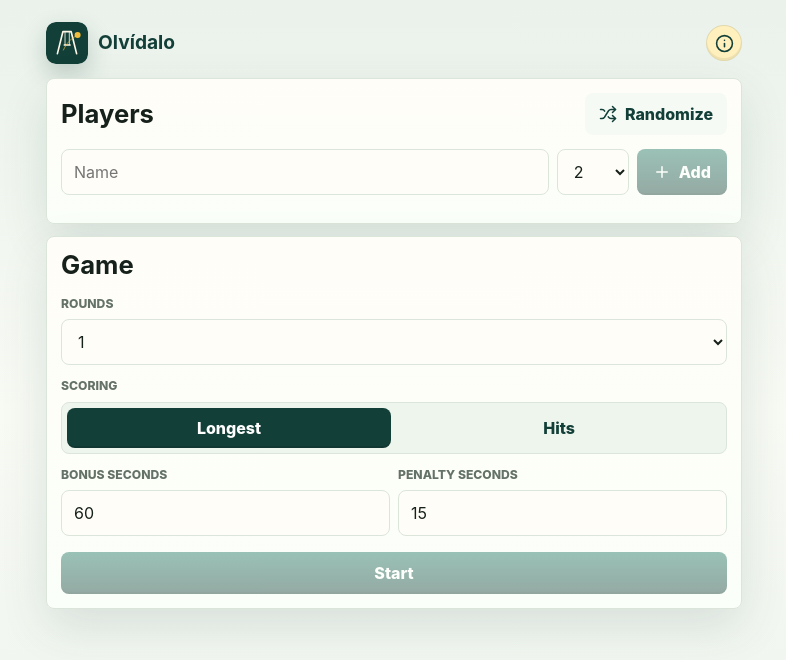
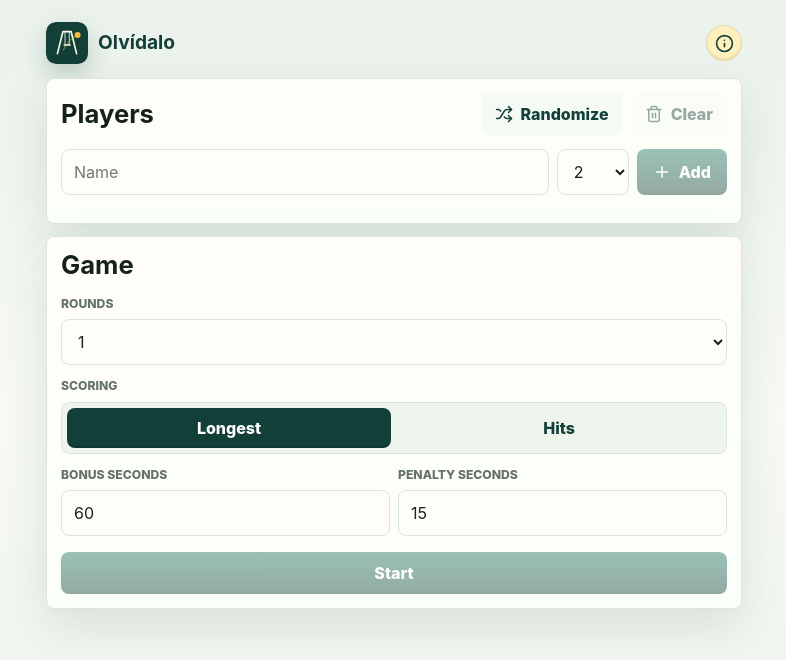
Before and after one commit to tristanmott1/olvidalo, a React (Vite) app: page / in a window 1280 px wide. Shown: the top 660 px of the page, without its empty margins (246-1032 px from the left). Built offline with nearby package versions, Linux system fonts and the light colour scheme.

Commit message:
Cleaned up player editing

```diff
--- a/src/App.tsx
+++ b/src/App.tsx
@@ -1,6 +1,5 @@
 import {
   ArrowDown,
-  ArrowUp,
   GripVertical,
   Info,
   Pause,
@@ -17,6 +16,7 @@ import {
   type PointerEvent as ReactPointerEvent,
   useEffect,
   useMemo,
+  useRef,
   useState,
 } from "react";
 
@@ -391,6 +391,7 @@ function App() {
   const [leaderboardTab, setLeaderboardTab] = useState<LeaderboardTab>("overall");
   const [draggingPlayerId, setDraggingPlayerId] = useState<string | null>(null);
   const [now, setNow] = useState(Date.now());
+  const draftNameInputRef = useRef<HTMLInputElement>(null);
 
   useEffect(() => {
     localStorage.setItem(PLAYERS_KEY, JSON.stringify(players));
@@ -484,6 +485,7 @@ function App() {
     ]);
     setDraftName("");
     setDraftOutLimit(DEFAULT_OUT_LIMIT);
+    draftNameInputRef.current?.focus();
   }
 
   function updatePlayer(playerId: string, updates: Partial<Player>) {
@@ -502,19 +504,6 @@ function App() {
       const toIndex = currentPlayers.findIndex((player) => player.id === overPlayerId);
 
       if (fromIndex < 0 || toIndex < 0 || fromIndex === toIndex) {
-        return currentPlayers;
-      }
-
-      return moveItem(currentPlayers, fromIndex, toIndex);
-    });
-  }
-
-  function movePlayer(playerId: string, direction: -1 | 1) {
-    setPlayers((currentPlayers) => {
-      const fromIndex = currentPlayers.findIndex((player) => player.id === playerId);
-      const toIndex = fromIndex + direction;
-
-      if (fromIndex < 0 || toIndex < 0 || toIndex >= currentPlayers.length) {
         return currentPlayers;
       }
 
@@ -761,14 +750,26 @@ function App() {
           <section className="section-panel">
             <div className="section-heading">
               <h1>Players</h1>
+              <div className="heading-actions">
                 <button className="secondary" type="button" onClick={() => setPlayers(shufflePlayers(players))}>
                   <Shuffle size={18} />
                   Randomize
                 </button>
+                <button
+                  className="secondary danger-button"
+                  type="button"
+                  onClick={() => setPlayers([])}
+                  disabled={players.length === 0}
+                >
+                  <Trash2 size={18} />
+                  Clear
+                </button>
+              </div>
             </div>
 
             <form className="add-player" onSubmit={addPlayer}>
               <input
+                ref={draftNameInputRef}
                 value={draftName}
                 onChange={(event) => setDraftName(event.target.value)}
                 placeholder="Name"
@@ -792,7 +793,7 @@ function App() {
             </form>
 
             <div className="player-list">
-              {players.map((player, index) => (
+              {players.map((player) => (
                 <article
                   className={draggingPlayerId === player.id ? "player-row dragging" : "player-row"}
                   data-player-id={player.id}
@@ -822,25 +823,6 @@ function App() {
                       </option>
                     ))}
                   </select>
-                  <div className="row-actions">
-                    <button
-                      className="icon-button"
-                      type="button"
-                      onClick={() => movePlayer(player.id, -1)}
-                      disabled={index === 0}
-                      aria-label={`Move ${player.name} up`}
-                    >
-                      <ArrowUp size={16} />
-                    </button>
-                    <button
-                      className="icon-button"
-                      type="button"
-                      onClick={() => movePlayer(player.id, 1)}
-                      disabled={index === players.length - 1}
-                      aria-label={`Move ${player.name} down`}
-                    >
-                      <ArrowDown size={16} />
-                    </button>
                   <button
                     className="icon-button danger"
                     type="button"
@@ -849,7 +831,6 @@ function App() {
                   >
                     <Trash2 size={16} />
                   </button>
-                  </div>
                 </article>
               ))}
             </div>
--- a/src/styles.css
+++ b/src/styles.css
@@ -149,6 +149,10 @@ button:focus-visible {
   gap: 10px;
 }
 
+.section-heading {
+  flex-wrap: wrap;
+}
+
 .section-heading.small {
   margin-bottom: -2px;
 }
@@ -179,6 +183,13 @@ button:focus-visible {
   align-items: stretch;
 }
 
+.heading-actions {
+  display: flex;
+  flex-wrap: wrap;
+  gap: 8px;
+  justify-content: flex-end;
+}
+
 .field {
   display: grid;
   gap: 6px;
@@ -205,7 +216,7 @@ button:focus-visible {
 
 .player-row {
   display: grid;
-  grid-template-columns: 34px minmax(0, 1fr) 66px auto;
+  grid-template-columns: 34px minmax(0, 1fr) 66px 34px;
   gap: 8px;
   align-items: center;
   padding: 8px;
@@ -217,12 +228,6 @@ button:focus-visible {
 .player-row.dragging {
   border-color: var(--brand-bright);
   box-shadow: 0 0 0 3px rgba(31, 109, 97, 0.12);
-}
-
-.row-actions {
-  display: grid;
-  grid-template-columns: repeat(3, 34px);
-  gap: 4px;
 }
 
 .drag-handle,
@@ -253,6 +258,10 @@ button:focus-visible {
 }
 
 .icon-button.danger {
+  color: var(--out);
+}
+
+.danger-button {
   color: var(--out);
 }
 
@@ -628,16 +637,7 @@ button:focus-visible {
   }
 
   .player-row {
-    grid-template-columns: 32px minmax(0, 1fr) 62px;
-  }
-
-  .row-actions {
-    grid-column: 1 / -1;
-    grid-template-columns: repeat(3, 1fr);
-  }
-
-  .row-actions .icon-button {
-    width: 100%;
+    grid-template-columns: 32px minmax(0, 1fr) 62px 34px;
   }
 
   .split {
```
Lines whose indentation alone changed are shown as unchanged.
